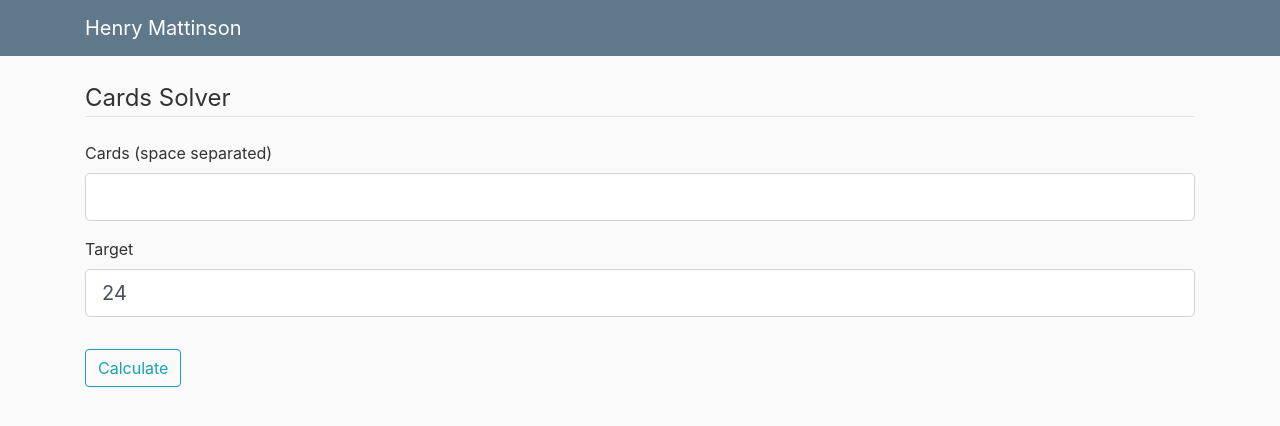
After one commit to hmattinson/Website, a Flask app: page /card_solver in a window 1280 px wide. The commit adds this page. Shown: the top 426 px of the page. Run offline with Flask 2, Linux system fonts and the light colour scheme; some libraries are stand-ins or nearby versions.

Commit message:
Card number solver

```diff
--- a/website/__init__.py
+++ b/website/__init__.py
@@ -25,9 +25,11 @@ def create_app(config_class=Config):
     from website.main.routes import main
     from website.errors.handlers import errors
     from website.recipes.routes import recipes
+    from website.card_solver.routes import card_solver_blueprint
     app.register_blueprint(users)
     app.register_blueprint(main)
     app.register_blueprint(errors)
     app.register_blueprint(recipes)
+    app.register_blueprint(card_solver_blueprint)
 
     return app
--- /dev/null
+++ b/website/card_solver/forms.py
@@ -0,0 +1,14 @@
+from flask_wtf import FlaskForm
+from flask_wtf.file import FileField, FileAllowed
+from wtforms import StringField, IntegerField, SubmitField
+from wtforms.validators import DataRequired, Length, Email, EqualTo, ValidationError
+from flask_login import current_user
+from website.models import User
+
+
+class CardsForm(FlaskForm):
+    cards = StringField('Cards (space separated)',
+                        validators=[DataRequired()])
+    target = IntegerField('Target',
+                            validators=[DataRequired()])
+    submit = SubmitField('Calculate')
--- /dev/null
+++ b/website/card_solver/routes.py
@@ -0,0 +1,22 @@
+from flask import render_template, url_for, flash, redirect, request, Blueprint, current_app
+from website.card_solver.forms import CardsForm
+from website.card_solver.utils import solve
+
+card_solver_blueprint = Blueprint('card_solver', __name__)
+
+@card_solver_blueprint.route('/card_solver', methods=['GET','POST'])
+def card_solver():
+    form = CardsForm()
+    if form.validate_on_submit():
+        cards = form.cards.data.split(' ')
+        target = form.target.data
+        answer = solve(cards, target)
+        if answer[0] == 'N':
+            flash(answer, 'danger')
+        else:
+            flash(answer, 'success')
+        return redirect(url_for('card_solver.card_solver'))
+    elif request.method == 'GET':
+        form.target.data = 24
+    return render_template('card_solver.html', title='Card Solver',
+                            form=form)
--- /dev/null
+++ b/website/templates/card_solver.html
@@ -0,0 +1,50 @@
+{% extends "layout.html" %}
+
+{% block content %}
+    <!-- Form -->
+        <form action="" method="POST" enctype="multipart/form-data">
+          {{ form.hidden_tag() }} <!-- CRF token -->
+          <fieldset class='form-group'>
+            <legend class="border-bottom mb-4">Cards Solver</legend>
+            <div class="form-group">
+              {{ form.cards.label(class="form-control-label") }}
+
+              {% if form.cards.errors %}
+                {{ form.cards(class="form-control form-control-lg is-invalid") }}
+                <div class="invalid-feed">
+                  {% for error in form.cards.errors %}
+                    <span>{{ error }}</span>
+                  {% endfor %}
+                </div>
+              {% else %}
+                {{ form.cards(class="form-control form-control-lg") }}
+              {% endif %}
+            </div>
+
+            <div class="form-group">
+                    {{ form.target.label(class="form-control-label") }}
+                    {% if form.target.errors %}
+                        {{ form.target(class="form-control form-control-lg is-invalid") }}
+                        <div class="invalid-feedback">
+                            {% for error in form.target.errors %}
+                                <span>{{ error }}</span>
+                            {% endfor %}
+                        </div>
+                    {% else %}
+                        {{ form.target(class="form-control form-control-lg") }}
+                    {% endif %}
+                </div>
+
+
+          </fieldset>
+          <div class="formgroup">
+            {{ form.submit(class="btn btn-outline-info") }}
+          </div>
+        </form>
+
+        {% if solution %}
+          {{ solution}}
+        {% endif %}
+
+  </div>
+{% endblock content %}
--- a/website/templates/layout.html
+++ b/website/templates/layout.html
@@ -53,7 +53,7 @@
     <main role="main" class="container">
       <div class="row">
         <div class="col-md-12">
-          {% with messages = get_flashed_messages(with_categories=true) %}
+          {% with messages = get_flashed_messages(with_categories=[true], category_filter=['success','info','danger','warning']) %}
             {% if messages %}
               {% for category, message in messages %}
                 <div class="alert alert-{{ category }}">
@@ -62,7 +62,19 @@
               {% endfor %}
             {% endif %}
           {% endwith %}
-          {% block content %}{% endblock %}
+
+          {% block content %}
+          {% endblock %}
+
+          {% with messages = get_flashed_messages(category_filter=['dark']) %}
+            {% if messages %}
+              {% for message in messages %}
+                <div class="alert alert-dark" style="margin-top: 20px">
+                  {{ message }}
+                </div>
+              {% endfor %}
+            {% endif %}
+          {% endwith %}
         </div>
       </div>
     </main>
```
Also changed, not shown: website/card_solver/utils.py (added, +49 -0 lines), website/card_solver/__init__.py (added), website/site.db.
